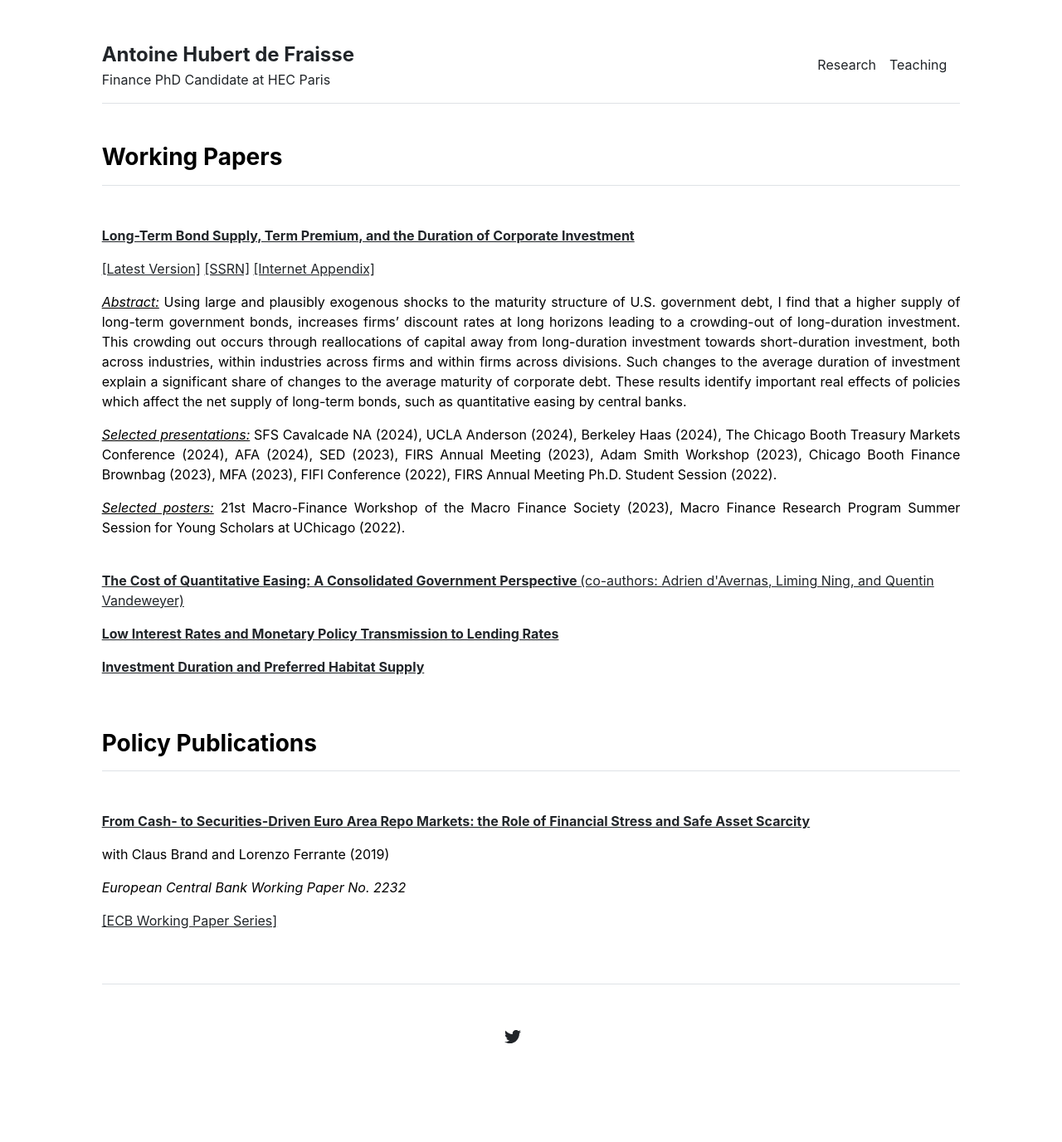
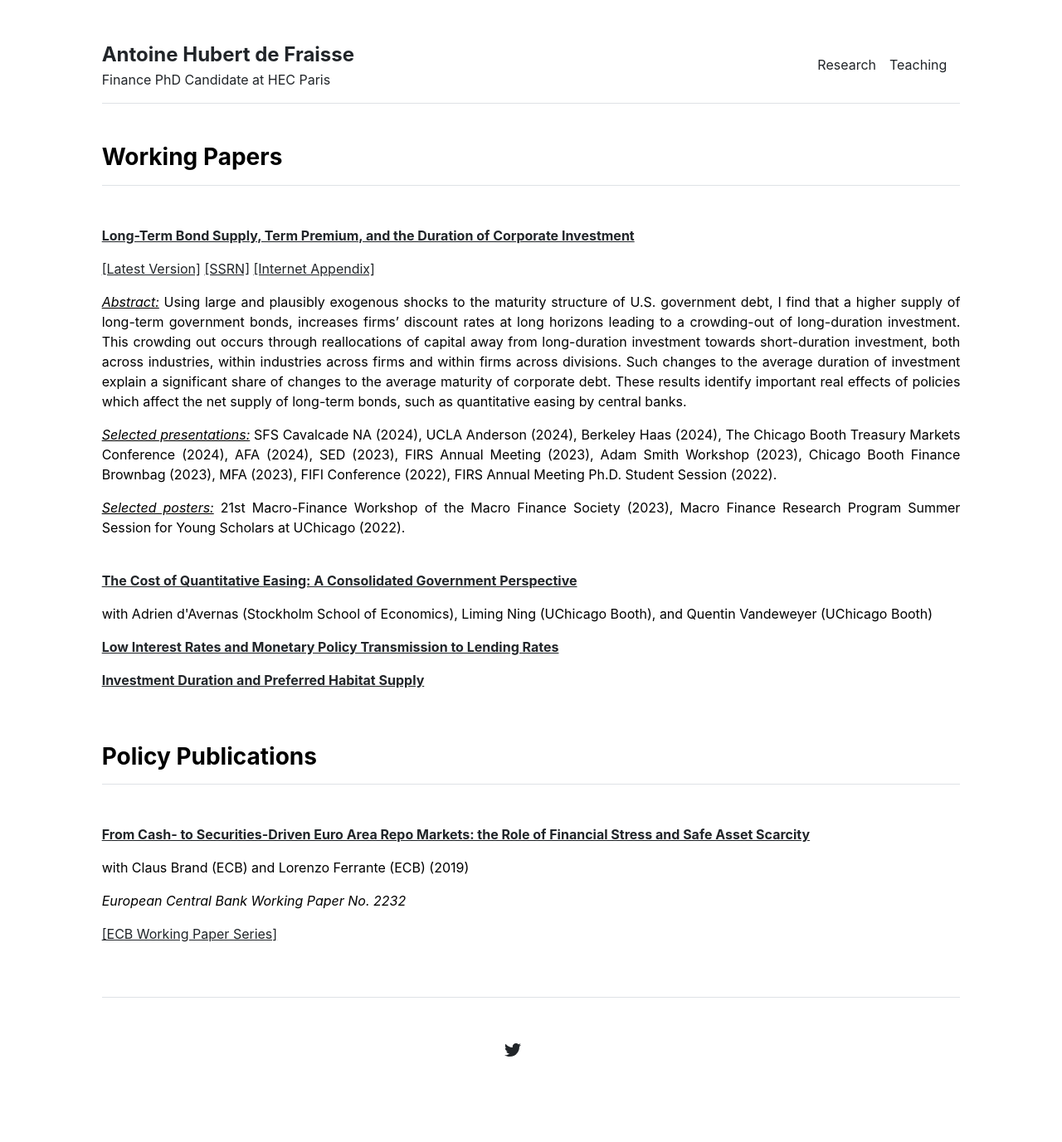
Before and after one commit to antoinehubertdefraisse/antoinehubertdefraisse.github.io, a Jekyll site: the page built from publications.md, in a window 1280 px wide. Shown: the whole page at 83% size. Built offline with Jekyll 4.4.1, drawn with Linux system fonts in a browser that asks for light colours.

Commit message:
Update publications.html

```diff
--- a/_includes/publications.html
+++ b/_includes/publications.html
@@ -12,8 +12,10 @@
  </p>
 
       <br>
-    <p><a href="transmission.pdf" target="_blank"><b>The Cost of Quantitative Easing: A Consolidated Government Perspective  </b> (co-authors: Adrien d'Avernas, Liming Ning, and Quentin Vandeweyer)
+    <p><a href="transmission.pdf" target="_blank"><b>The Cost of Quantitative Easing: A Consolidated Government Perspective  </b>
       </a></p>
+	  <p>with Adrien d'Avernas (Stockholm School of Economics), Liming Ning (UChicago Booth), and Quentin Vandeweyer (UChicago Booth)</p>
+        <p>
     <p><a href="transmission.pdf" target="_blank"><b>Low Interest Rates and Monetary Policy Transmission to Lending Rates </b>
       </a></p>
 
@@ -28,7 +30,7 @@
       <p><a href="https://www.ecb.europa.eu/pub/pdf/scpwps/ecb.wp2232~c3399f4b01.en.pdf" target="_blank">
         <b> From Cash- to Securities-Driven Euro Area Repo Markets: the Role of Financial Stress and Safe Asset Scarcity
       </b>  </a></p>
-    <p>with Claus Brand and Lorenzo Ferrante (2019)</p>
+    <p>with Claus Brand (ECB) and Lorenzo Ferrante (ECB) (2019)</p>
         <p> <i> European Central Bank Working Paper No. 2232</em></u> </i>
     <p><a href="https://www.ecb.europa.eu/pub/pdf/scpwps/ecb.wp2232~c3399f4b01.en.pdf" target="_blank">[ECB Working Paper Series]</a><p>
 </div>
```
